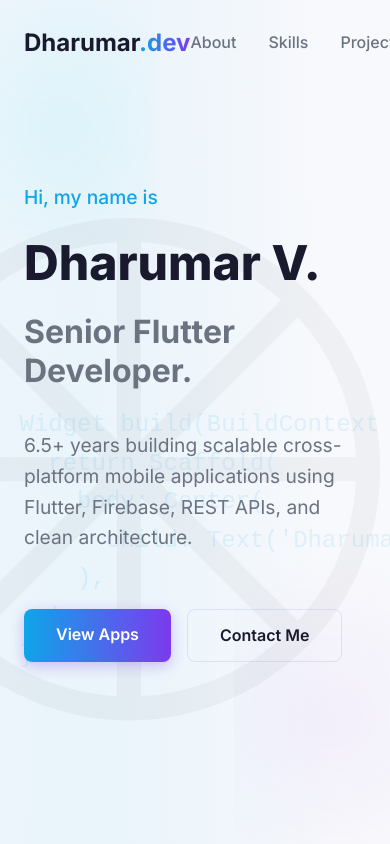
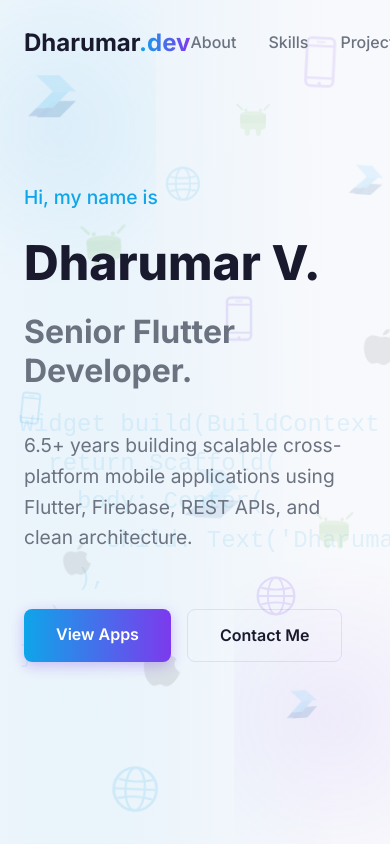
Before and after one commit to Dharumarvengatesan/dharumar-portfolio, a Next.js app: page / in a window 390 px wide. Shown: the top 844 px of the page. Built offline with nearby package versions, Linux system fonts and the light colour scheme.

Commit message:
feat: add animated Flutter/Android/iOS/Mobile/Web background icons

```diff
--- a/src/app/page.tsx
+++ b/src/app/page.tsx
@@ -5,18 +5,23 @@ import Skills from "@/components/Skills";
 import Experience from "@/components/Experience";
 import Projects from "@/components/Projects";
 import Contact from "@/components/Contact";
+import BackgroundAnimation from "@/components/BackgroundAnimation";
 
 export default function Home() {
   return (
     <main style={{ minHeight: "100vh", position: "relative" }}>
-      {/* Background decorations */}
+
+      {/* Floating tech icons background */}
+      <BackgroundAnimation />
+
+      {/* Soft gradient blobs */}
       <div style={{
         position: "fixed",
         top: "-10%",
         left: "-10%",
         width: "50%",
         height: "50%",
-        background: "radial-gradient(circle, rgba(0, 240, 255, 0.05) 0%, rgba(0, 0, 0, 0) 70%)",
+        background: "radial-gradient(circle, rgba(14, 165, 233, 0.07) 0%, transparent 70%)",
         zIndex: -1,
         pointerEvents: "none"
       }}></div>
@@ -26,7 +31,7 @@ export default function Home() {
         right: "-10%",
         width: "50%",
         height: "50%",
-        background: "radial-gradient(circle, rgba(138, 43, 226, 0.05) 0%, rgba(0, 0, 0, 0) 70%)",
+        background: "radial-gradient(circle, rgba(124, 58, 237, 0.07) 0%, transparent 70%)",
         zIndex: -1,
         pointerEvents: "none"
       }}></div>
--- /dev/null
+++ b/src/components/BackgroundAnimation.tsx
@@ -0,0 +1,149 @@
+"use client";
+
+import { motion } from "framer-motion";
+
+// ── SVG Icon Definitions ──────────────────────────────────────────────────────
+
+const FlutterIcon = ({ size = 48 }: { size?: number }) => (
+  <svg width={size} height={size} viewBox="0 0 48 48" fill="none">
+    <polygon points="14,6 34,6 48,20 28,20" fill="#54C5F8" opacity="0.9" />
+    <polygon points="14,42 34,42 48,28 28,28" fill="#01579B" opacity="0.9" />
+    <polygon points="28,20 14,34 28,34 42,20" fill="#29B6F6" opacity="0.9" />
+    <polygon points="14,34 28,34 21,41 7,41" fill="#0D47A1" opacity="0.9" />
+  </svg>
+);
+
+const AndroidIcon = ({ size = 48 }: { size?: number }) => (
+  <svg width={size} height={size} viewBox="0 0 48 48" fill="none">
+    <circle cx="15" cy="14" r="2" fill="#78C257" />
+    <circle cx="33" cy="14" r="2" fill="#78C257" />
+    <path
+      d="M8 20 C8 14 40 14 40 20 L40 34 C40 36.2 38.2 38 36 38 L34 38 L34 43 C34 44.6 32.6 46 31 46 C29.4 46 28 44.6 28 43 L28 38 L20 38 L20 43 C20 44.6 18.6 46 17 46 C15.4 46 14 44.6 14 43 L14 38 L12 38 C9.8 38 8 36.2 8 34 Z"
+      fill="#78C257"
+    />
+    <path d="M8 20 L40 20 L40 30 L8 30 Z" fill="#5AA83C" />
+    <line x1="10" y1="13" x2="4" y2="7" stroke="#78C257" strokeWidth="2.5" strokeLinecap="round" />
+    <line x1="38" y1="13" x2="44" y2="7" stroke="#78C257" strokeWidth="2.5" strokeLinecap="round" />
+  </svg>
+);
+
+const AppleIcon = ({ size = 48 }: { size?: number }) => (
+  <svg width={size} height={size} viewBox="0 0 48 48" fill="none">
+    <path
+      d="M32 4 C32 8 29 11 25 11.5 C25 7.5 28 4 32 4Z"
+      fill="#555"
+    />
+    <path
+      d="M38 17 C35.5 14.5 32 13 29 13 C26.5 13 24.5 14 22.5 14 C20.5 14 18.2 13 15.5 13 C10.5 13 6 17.5 6 24.5 C6 35 12 44 17 44 C19 44 20.5 42.5 23 42.5 C25.5 42.5 26.8 44 29 44 C34.5 44 40 36 42 29.5 C39.5 28.5 36 25.5 36 21.5 C36 19 37 17.8 38 17Z"
+      fill="#666"
+    />
+  </svg>
+);
+
+const MobileIcon = ({ size = 48 }: { size?: number }) => (
+  <svg width={size} height={size} viewBox="0 0 48 48" fill="none">
+    <rect x="12" y="3" width="24" height="42" rx="4" ry="4" fill="none" stroke="currentColor" strokeWidth="2.5" />
+    <line x1="12" y1="10" x2="36" y2="10" stroke="currentColor" strokeWidth="2" />
+    <line x1="12" y1="38" x2="36" y2="38" stroke="currentColor" strokeWidth="2" />
+    <circle cx="24" cy="43" r="1.5" fill="currentColor" />
+    <rect x="20" y="5.5" width="8" height="2" rx="1" fill="currentColor" opacity="0.6" />
+  </svg>
+);
+
+const WebIcon = ({ size = 48 }: { size?: number }) => (
+  <svg width={size} height={size} viewBox="0 0 48 48" fill="none">
+    <circle cx="24" cy="24" r="20" fill="none" stroke="currentColor" strokeWidth="2.5" />
+    <ellipse cx="24" cy="24" rx="9" ry="20" fill="none" stroke="currentColor" strokeWidth="2" />
+    <line x1="4" y1="24" x2="44" y2="24" stroke="currentColor" strokeWidth="2" />
+    <path d="M8 15 Q24 19 40 15" fill="none" stroke="currentColor" strokeWidth="2" />
+    <path d="M8 33 Q24 29 40 33" fill="none" stroke="currentColor" strokeWidth="2" />
+  </svg>
+);
+
+// ── Icon Pool ─────────────────────────────────────────────────────────────────
+
+interface FloatingIcon {
+  id: number;
+  Icon: React.FC<{ size?: number }>;
+  size: number;
+  x: string;   // left %
+  y: string;   // top %
+  duration: number;
+  delay: number;
+  floatY: number;
+  rotate: number;
+  opacity: number;
+  color: string;
+}
+
+const ICONS: FloatingIcon[] = [
+  // Flutter icons (blue family)
+  { id: 1,  Icon: FlutterIcon, size: 56, x: "5%",  y: "8%",  duration: 7,  delay: 0,   floatY: 20, rotate: 15,  opacity: 0.18, color: "#54C5F8" },
+  { id: 2,  Icon: FlutterIcon, size: 40, x: "88%", y: "18%", duration: 9,  delay: 1,   floatY: 25, rotate: -10, opacity: 0.14, color: "#54C5F8" },
+  { id: 3,  Icon: FlutterIcon, size: 64, x: "45%", y: "55%", duration: 11, delay: 2,   floatY: 18, rotate: 20,  opacity: 0.10, color: "#29B6F6" },
+  { id: 4,  Icon: FlutterIcon, size: 36, x: "72%", y: "82%", duration: 8,  delay: 3.5, floatY: 22, rotate: -15, opacity: 0.16, color: "#54C5F8" },
+
+  // Android icons (green)
+  { id: 5,  Icon: AndroidIcon, size: 52, x: "20%", y: "25%", duration: 10, delay: 0.5, floatY: 28, rotate: 8,   opacity: 0.15, color: "#78C257" },
+  { id: 6,  Icon: AndroidIcon, size: 44, x: "80%", y: "60%", duration: 8,  delay: 2.5, floatY: 20, rotate: -12, opacity: 0.13, color: "#78C257" },
+  { id: 7,  Icon: AndroidIcon, size: 38, x: "60%", y: "12%", duration: 12, delay: 1.5, floatY: 15, rotate: 5,   opacity: 0.12, color: "#5AA83C" },
+
+  // Apple/iOS icons (grey)
+  { id: 8,  Icon: AppleIcon,  size: 50, x: "35%", y: "75%", duration: 9,  delay: 1,   floatY: 24, rotate: -8,  opacity: 0.14, color: "#888888" },
+  { id: 9,  Icon: AppleIcon,  size: 42, x: "92%", y: "40%", duration: 11, delay: 3,   floatY: 18, rotate: 10,  opacity: 0.12, color: "#999999" },
+  { id: 10, Icon: AppleIcon,  size: 36, x: "15%", y: "65%", duration: 7,  delay: 4,   floatY: 22, rotate: -5,  opacity: 0.13, color: "#777777" },
+
+  // Mobile icons (indigo)
+  { id: 11, Icon: MobileIcon, size: 48, x: "55%", y: "35%", duration: 10, delay: 2,   floatY: 26, rotate: 6,   opacity: 0.13, color: "#7c3aed" },
+  { id: 12, Icon: MobileIcon, size: 36, x: "3%",  y: "45%", duration: 8,  delay: 0.8, floatY: 20, rotate: -10, opacity: 0.15, color: "#0ea5e9" },
+  { id: 13, Icon: MobileIcon, size: 54, x: "75%", y: "5%",  duration: 12, delay: 1.8, floatY: 30, rotate: 12,  opacity: 0.11, color: "#7c3aed" },
+
+  // Web icons (cyan)
+  { id: 14, Icon: WebIcon,    size: 52, x: "28%", y: "90%", duration: 11, delay: 0.3, floatY: 22, rotate: -15, opacity: 0.13, color: "#0ea5e9" },
+  { id: 15, Icon: WebIcon,    size: 44, x: "65%", y: "68%", duration: 9,  delay: 2.2, floatY: 18, rotate: 8,   opacity: 0.14, color: "#7c3aed" },
+  { id: 16, Icon: WebIcon,    size: 38, x: "42%", y: "20%", duration: 7,  delay: 3.8, floatY: 25, rotate: -6,  opacity: 0.12, color: "#0ea5e9" },
+];
+
+// ── Component ─────────────────────────────────────────────────────────────────
+
+export default function BackgroundAnimation() {
+  return (
+    <div
+      style={{
+        position: "fixed",
+        inset: 0,
+        zIndex: 0,
+        pointerEvents: "none",
+        overflow: "hidden",
+      }}
+      aria-hidden="true"
+    >
+      {ICONS.map((item) => (
+        <motion.div
+          key={item.id}
+          style={{
+            position: "absolute",
+            left: item.x,
+            top: item.y,
+            color: item.color,
+            opacity: item.opacity,
+            filter: "blur(0.4px)",
+          }}
+          animate={{
+            y: [0, -item.floatY, 0, item.floatY * 0.5, 0],
+            rotate: [0, item.rotate, 0, -item.rotate * 0.6, 0],
+            scale: [1, 1.06, 1, 0.96, 1],
+          }}
+          transition={{
+            duration: item.duration,
+            delay: item.delay,
+            repeat: Infinity,
+            ease: "easeInOut",
+          }}
+        >
+          <item.Icon size={item.size} />
+        </motion.div>
+      ))}
+    </div>
+  );
+}
--- a/src/components/Hero.tsx
+++ b/src/components/Hero.tsx
@@ -5,19 +5,6 @@ import { motion } from "framer-motion";
 export default function Hero() {
   return (
     <section style={{ minHeight: "100vh", display: "flex", alignItems: "center", paddingTop: "5rem", position: "relative", overflow: "hidden" }}>
-
-      {/* Flutter Aesthetics Background Elements */}
-      <motion.div
-        initial={{ opacity: 0, scale: 0.8 }}
-        animate={{ opacity: 0.05, scale: 1 }}
-        transition={{ duration: 2, repeat: Infinity, repeatType: "reverse" }}
-        style={{ position: "absolute", right: "-10%", top: "20%", zIndex: -1 }}
-      >
-        <svg xmlns="http://www.w3.org/2000/svg" width="600" height="600" viewBox="0 0 24 24" fill="none" stroke="currentColor" strokeWidth="1" strokeLinecap="round" strokeLinejoin="round">
-          <path d="M2.5 12h19M12 2.5v19M4.93 4.93l14.14 14.14M4.93 19.07L19.07 4.93" />
-          <circle cx="12" cy="12" r="10" />
-        </svg>
-      </motion.div>
 
       <motion.div
         initial={{ opacity: 0, y: 50 }}
```
